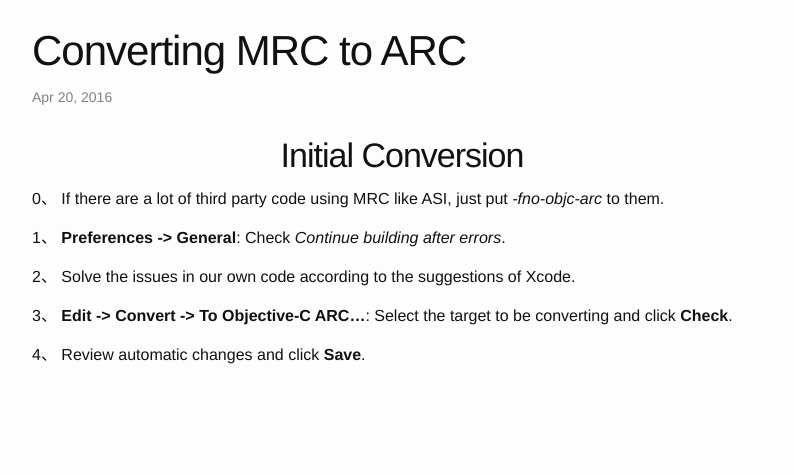
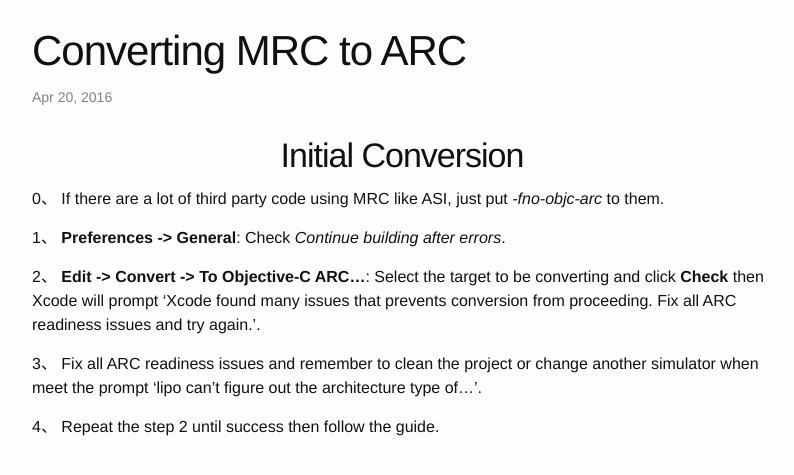
Before and after one commit to GeekRRK/GeekRRK.github.io, a Jekyll site: the page built from _posts/2016-04-20-Converting MRC to ARC.md, in a window 1280 px wide. Shown: the top 475 px of the page, without its empty margins (238-1032 px from the left). Built offline with Jekyll 4.4.1, drawn with Linux system fonts in a browser that asks for light colours.

Commit message:
Update Converting MRC to ARC

```diff
--- a/_posts/2016-04-20-Converting MRC to ARC.md
+++ b/_posts/2016-04-20-Converting MRC to ARC.md
@@ -9,8 +9,8 @@ title: Converting MRC to ARC
 
 1、 **Preferences -> General**: Check *Continue building after errors*.
 
-2、 Solve the issues in our own code according to the suggestions of Xcode.
+2、 **Edit -> Convert -> To Objective-C ARC...**: Select the target to be converting and click **Check** then Xcode will prompt 'Xcode found many issues that prevents conversion from proceeding. Fix all ARC readiness issues and try again.'.
 
-3、 **Edit -> Convert -> To Objective-C ARC...**: Select the target to be converting and click **Check**.
+3、 Fix all ARC readiness issues and remember to clean the project or change another simulator when meet the prompt 'lipo can't figure out the architecture type of...'.
 
-4、 Review automatic changes and click **Save**.
+4、 Repeat the step 2 until success then follow the guide.
```
